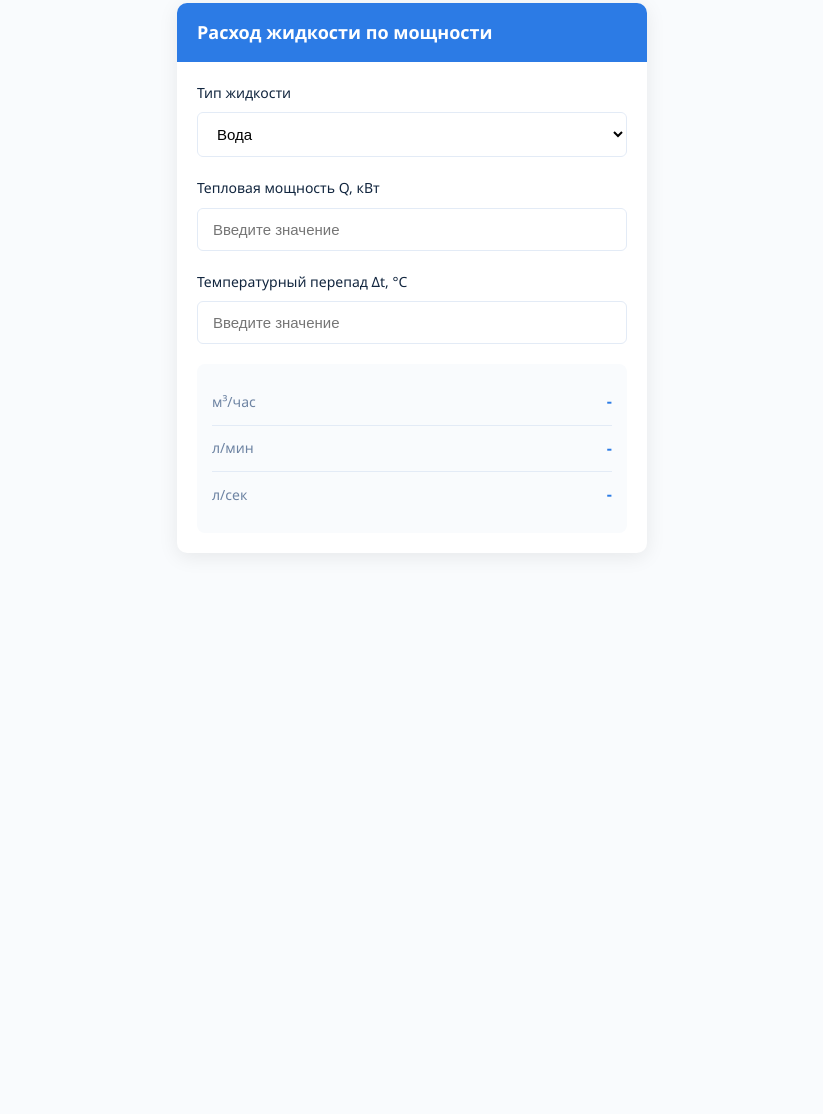
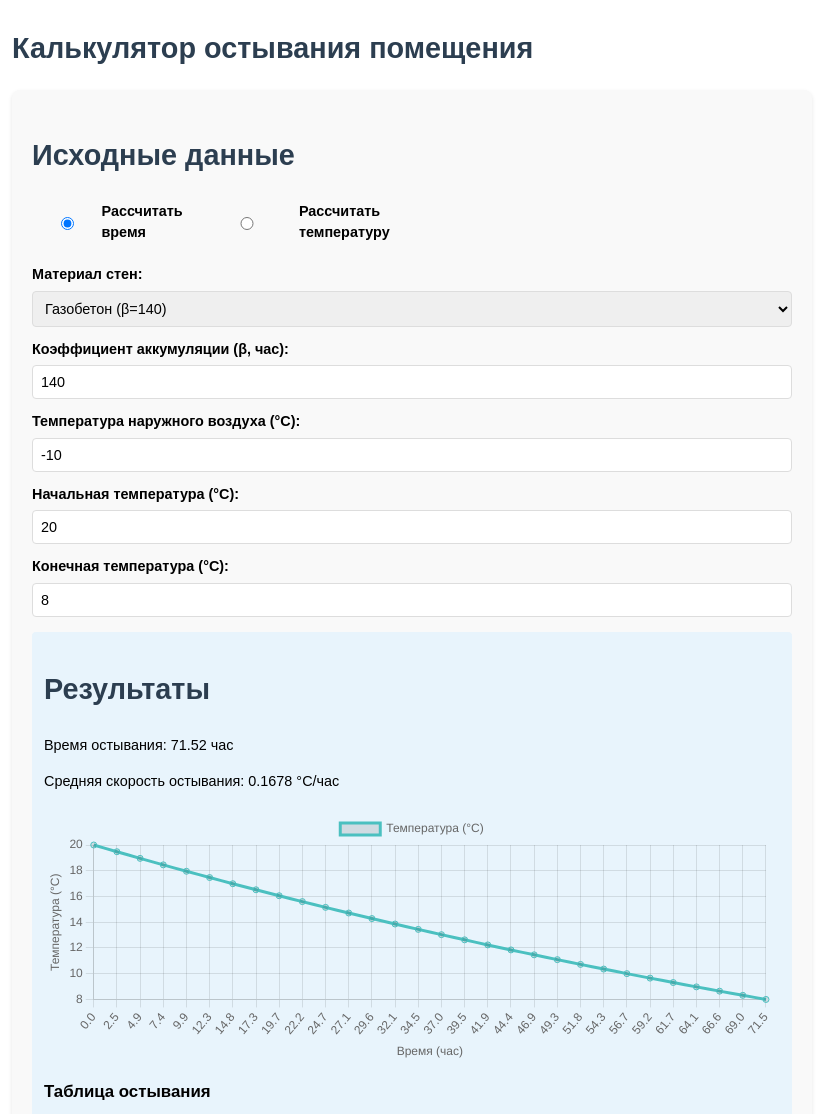
Before and after one commit to galfdesign/koeftime, a plain HTML site: page index.html in a window 1280 px wide. Shown: the part 12-1126 px from the top of the page, without its empty margins (228-1051 px from the left). Before the commit the page ends 800 px from the top, so only its background shows below. Drawn offline with nearby package versions, Linux system fonts and the light colour scheme.

Commit message:
Update index.html

```diff
--- a/index.html
+++ b/index.html
@@ -3,240 +3,332 @@
 <head>
     <meta charset="UTF-8">
     <meta name="viewport" content="width=device-width, initial-scale=1.0">
-    <title>Расход жидкости по мощности</title>
+    <title>Калькулятор остывания помещения</title>
     <style>
-        :root {
-            --main-color: #2c7be5;
-            --border-color: #e3ebf6;
-            --text-color: #12263f;
-            --bg-color: #f9fbfd;
-            --input-bg: #ffffff;
-        }
-
-        * {
-            box-sizing: border-box;
-            margin: 0;
-            padding: 0;
-        }
-
         body {
-            font-family: 'Segoe UI', Tahoma, Geneva, Verdana, sans-serif;
-            background-color: var(--bg-color);
-            color: var(--text-color);
-            line-height: 1.6;
-            padding: 0;
-            margin: 0;
-        }
-
-        .container {
-            max-width: 500px;
+            font-family: Arial, sans-serif;
+            max-width: 800px;
             margin: 0 auto;
             padding: 15px;
+            line-height: 1.5;
         }
-
+        h1, h2 {
+            color: #2c3e50;
+            font-size: 1.5rem;
+        }
         .calculator {
-            background-color: white;
-            border-radius: 10px;
-            box-shadow: 0 4px 20px rgba(0, 0, 0, 0.08);
-            overflow: hidden;
-            margin-bottom: 20px;
+            background-color: #f9f9f9;
+            border-radius: 8px;
+            padding: 15px;
+            margin-bottom: 15px;
+            box-shadow: 0 2px 4px rgba(0,0,0,0.1);
         }
-
-        .calculator-header {
-            background-color: var(--main-color);
-            color: white;
-            padding: 15px 20px;
-            font-size: 18px;
-            font-weight: 600;
+        .form-group {
+            margin-bottom: 12px;
         }
-
-        .calculator-body {
+        label {
+            display: block;
+            margin-bottom: 5px;
+            font-weight: bold;
+            font-size: 0.9rem;
+        }
+        input, select {
+            width: 100%;
+            padding: 8px;
+            border: 1px solid #ddd;
+            border-radius: 4px;
+            box-sizing: border-box;
+            font-size: 0.9rem;
+        }
+        .result {
+            margin-top: 15px;
+            padding: 12px;
+            background-color: #e8f4fc;
+            border-radius: 4px;
+            font-size: 0.9rem;
+        }
+        .chart-container {
+            margin-top: 20px;
+            height: 250px;
+        }
+        table {
+            width: 100%;
+            border-collapse: collapse;
+            margin-top: 15px;
+            font-size: 0.8rem;
+        }
+        th, td {
+            border: 1px solid #ddd;
+            padding: 6px;
+            text-align: left;
+        }
+        th {
+            background-color: #f2f2f2;
+        }
+        .mode-selector {
+            margin-bottom: 15px;
+            display: flex;
+            flex-wrap: wrap;
+            gap: 10px;
+        }
+        .mode-selector label {
+            display: flex;
+            align-items: center;
+            margin-right: 0;
+            cursor: pointer;
+            font-size: 0.9rem;
+        }
+        @media (min-width: 600px) {
+            body {
                 padding: 20px;
             }
-
-        .input-group {
-            margin-bottom: 20px;
+            h1, h2 {
+                font-size: 1.8rem;
             }
-
-        .input-group label {
-            display: block;
-            margin-bottom: 8px;
-            font-size: 14px;
-            font-weight: 500;
-            color: var(--text-color);
+            .calculator {
+                padding: 20px;
             }
-
-        .input-group input,
-        .input-group select {
-            width: 100%;
-            padding: 12px 15px;
-            border: 1px solid var(--border-color);
-            border-radius: 6px;
-            font-size: 15px;
-            background-color: var(--input-bg);
-            transition: border-color 0.2s;
-        }
-
-        .input-group input:focus,
-        .input-group select:focus {
-            outline: none;
-            border-color: var(--main-color);
-            box-shadow: 0 0 0 3px rgba(44, 123, 229, 0.1);
-        }
-
-        .results {
-            background-color: var(--bg-color);
-            border-radius: 8px;
-            padding: 15px;
-            margin-top: 10px;
-        }
-
-        .result-item {
-            display: flex;
-            justify-content: space-between;
-            align-items: center;
-            padding: 10px 0;
-            border-bottom: 1px solid var(--border-color);
-        }
-
-        .result-item:last-child {
-            border-bottom: none;
-        }
-
-        .result-label {
-            font-size: 14px;
-            color: #6e84a3;
-        }
-
-        .result-value {
-            font-size: 16px;
-            font-weight: 600;
-            color: var(--main-color);
-        }
-
-        @media (max-width: 480px) {
-            .container {
-                padding: 10px;
-            }
-
-            .calculator-header {
-                padding: 12px 15px;
-                font-size: 16px;
-            }
-
-            .calculator-body {
-                padding: 15px;
-            }
-
-            .input-group input,
-            .input-group select {
-                padding: 10px 12px;
-                font-size: 14px;
+            table {
+                font-size: 0.9rem;
             }
         }
     </style>
 </head>
 <body>
-    <div class="container">
+    <h1>Калькулятор остывания помещения</h1>
+
     <div class="calculator">
-            <div class="calculator-header">
-                Расход жидкости по мощности
+        <h2>Исходные данные</h2>
+
+        <div class="mode-selector">
+            <label>
+                <input type="radio" name="mode" value="time" checked> Рассчитать время
+            </label>
+            <label>
+                <input type="radio" name="mode" value="temp"> Рассчитать температуру
+            </label>
         </div>
-            <div class="calculator-body">
-                <div class="input-group">
-                    <label for="fluidType">Тип жидкости</label>
-                    <select id="fluidType">
-                        <option value="water">Вода</option>
-                        <option value="glycol">Гликоль (30%)</option>
+
+        <div class="form-group">
+            <label for="buildingType">Материал стен:</label>
+            <select id="buildingType">
+                <option value="140">Газобетон (β=140)</option>
+                <option value="62">Кирпич (β=62)</option>
+                <option value="123">Дерево (β=123)</option>
+                <option value="25">Каркас (β=25)</option>
+                <option value="20">Другое (указать коэффициент)</option>
             </select>
         </div>
 
-                <div class="input-group">
-                    <label for="power">Тепловая мощность Q, кВт</label>
-                    <input type="number" id="power" placeholder="Введите значение">
+        <div class="form-group">
+            <label for="beta">Коэффициент аккумуляции (β, час):</label>
+            <input type="number" id="beta" value="140" min="1" step="1">
         </div>
 
-                <div class="input-group">
-                    <label for="deltaTemp">Температурный перепад ∆t, °C</label>
-                    <input type="number" id="deltaTemp" placeholder="Введите значение">
+        <div class="form-group">
+            <label for="tout">Температура наружного воздуха (°C):</label>
+            <input type="number" id="tout" value="-10" step="0.1">
         </div>
 
-                <div class="results">
-                    <div class="result-item">
-                        <span class="result-label">м³/час</span>
-                        <span id="result-m3" class="result-value">-</span>
+        <div class="form-group">
+            <label for="t1">Начальная температура (°C):</label>
+            <input type="number" id="t1" value="20" step="0.1">
         </div>
-                    <div class="result-item">
-                        <span class="result-label">л/мин</span>
-                        <span id="result-lmin" class="result-value">-</span>
+
+        <div class="form-group" id="t2-group">
+            <label for="t2">Конечная температура (°C):</label>
+            <input type="number" id="t2" value="8" step="0.1">
         </div>
-                    <div class="result-item">
-                        <span class="result-label">л/сек</span>
-                        <span id="result-lsec" class="result-value">-</span>
+
+        <div class="form-group" id="time-group" style="display: none;">
+            <label for="time">Время остывания (час):</label>
+            <input type="number" id="time" value="10" step="0.1">
         </div>
+
+        <div id="result" class="result">
+            <h2>Результаты</h2>
+            <p id="resultTimeText">Время остывания: <span id="resultTime"></span> час</p>
+            <p id="resultTempText" style="display: none;">Конечная температура: <span id="resultTemp"></span> °C</p>
+            <p>Средняя скорость остывания: <span id="resultSpeed"></span> °C/час</p>
+
+            <div class="chart-container">
+                <canvas id="coolingChart"></canvas>
             </div>
+
+            <h3>Таблица остывания</h3>
+            <div style="overflow-x: auto;">
+                <table id="coolingTable">
+                    <thead>
+                        <tr>
+                            <th>Время (час)</th>
+                            <th>Температура (°C)</th>
+                            <th>Скорость (°C/час)</th>
+                        </tr>
+                    </thead>
+                    <tbody></tbody>
+                </table>
             </div>
         </div>
     </div>
 
+    <script src="https://cdn.jsdelivr.net/npm/chart.js"></script>
     <script>
-        // Получаем элементы DOM
-        const fluidTypeSelect = document.getElementById('fluidType');
-        const powerInput = document.getElementById('power');
-        const deltaTempInput = document.getElementById('deltaTemp');
-        const resultM3 = document.getElementById('result-m3');
-        const resultLMin = document.getElementById('result-lmin');
-        const resultLSec = document.getElementById('result-lsec');
+        let coolingChart = null;
 
-        // Коэффициенты для разных жидкостей (кВт·ч/(м³·°C))
-        const fluidCoefficients = {
-            water: 1.163,
-            glycol: 0.96 // Примерное значение для 30% гликоля
-        };
+        // Инициализация калькулятора
+        document.addEventListener('DOMContentLoaded', function() {
+            // Назначаем обработчики событий
+            document.getElementById('buildingType').addEventListener('change', updateCalculation);
+            document.getElementById('beta').addEventListener('input', updateCalculation);
+            document.getElementById('tout').addEventListener('input', updateCalculation);
+            document.getElementById('t1').addEventListener('input', updateCalculation);
+            document.getElementById('t2').addEventListener('input', updateCalculation);
+            document.getElementById('time').addEventListener('input', updateCalculation);
 
-        // Функция для форматирования числа с двумя знаками после запятой
-        function formatNumber(num) {
-            return num.toLocaleString('ru-RU', {
-                minimumFractionDigits: 2,
-                maximumFractionDigits: 2
+            document.querySelectorAll('input[name="mode"]').forEach(radio => {
+                radio.addEventListener('change', function() {
+                    if (this.value === 'time') {
+                        document.getElementById('t2-group').style.display = 'block';
+                        document.getElementById('time-group').style.display = 'none';
+                        document.getElementById('resultTimeText').style.display = 'block';
+                        document.getElementById('resultTempText').style.display = 'none';
+                    } else {
+                        document.getElementById('t2-group').style.display = 'none';
+                        document.getElementById('time-group').style.display = 'block';
+                        document.getElementById('resultTimeText').style.display = 'none';
+                        document.getElementById('resultTempText').style.display = 'block';
+                    }
+                    updateCalculation();
+                });
+            });
+
+            // Первоначальный расчет
+            updateCalculation();
+        });
+
+        // Обновляем коэффициент при выборе типа материала
+        document.getElementById('buildingType').addEventListener('change', function() {
+            document.getElementById('beta').value = this.value;
+            updateCalculation();
+        });
+
+        function updateCalculation() {
+            // Получаем входные данные
+            const beta = parseFloat(document.getElementById('beta').value);
+            const tout = parseFloat(document.getElementById('tout').value);
+            const t1 = parseFloat(document.getElementById('t1').value);
+            const mode = document.querySelector('input[name="mode"]:checked').value;
+
+            let time, t2;
+
+            if (mode === 'time') {
+                // Режим расчета времени - используем заданную конечную температуру
+                t2 = parseFloat(document.getElementById('t2').value);
+                // Формула для расчета времени: z = β * ln((t1 - tн) / (t2 - tн))
+                time = beta * Math.log((t1 - tout) / (t2 - tout));
+                document.getElementById('resultTime').textContent = time.toFixed(2);
+                document.getElementById('resultTempText').style.display = 'none';
+                document.getElementById('resultTimeText').style.display = 'block';
+                document.getElementById('time').value = time.toFixed(2);
+            } else {
+                // Режим расчета температуры - используем заданное время
+                time = parseFloat(document.getElementById('time').value);
+                // Формула для расчета температуры: t2 = tн + (t1 - tн) * exp(-z/β)
+                t2 = tout + (t1 - tout) * Math.exp(-time / beta);
+                document.getElementById('resultTemp').textContent = t2.toFixed(2);
+                document.getElementById('resultTimeText').style.display = 'none';
+                document.getElementById('resultTempText').style.display = 'block';
+                document.getElementById('t2').value = t2.toFixed(2);
+            }
+
+            // Рассчитываем среднюю скорость остывания
+            const speed = (t1 - t2) / time;
+
+            // Отображаем результаты
+            document.getElementById('resultSpeed').textContent = speed.toFixed(4);
+
+            // Генерируем данные для графика и таблицы
+            generateCoolingData(beta, tout, t1, time, t2);
+        }
+
+        function generateCoolingData(beta, tout, t1, totalTime, targetT2) {
+            const timeSteps = [];
+            const tempSteps = [];
+            const speedSteps = [];
+
+            const tableBody = document.querySelector('#coolingTable tbody');
+            tableBody.innerHTML = '';
+
+            // Рассчитываем данные для каждого часа
+            const steps = Math.min(30, Math.ceil(totalTime) + 2);
+            for (let i = 0; i < steps; i++) {
+                const z = i * (totalTime / (steps - 1));
+                const t = tout + (t1 - tout) * Math.exp(-z / beta);
+                let speed = 0;
+
+                if (i > 0) {
+                    const prevT = tempSteps[i-1];
+                    const prevZ = timeSteps[i-1];
+                    speed = (prevT - t) / (z - prevZ);
+                }
+
+                timeSteps.push(z);
+                tempSteps.push(t);
+                speedSteps.push(speed);
+
+                // Добавляем строку в таблицу
+                const row = document.createElement('tr');
+                row.innerHTML = `
+                    <td>${z.toFixed(2)}</td>
+                    <td>${t.toFixed(2)}</td>
+                    <td>${i > 0 ? speed.toFixed(4) : '-'}</td>
+                `;
+                tableBody.appendChild(row);
+            }
+
+            // Создаем или обновляем график
+            drawChart(timeSteps, tempSteps, targetT2);
+        }
+
+        function drawChart(timeData, tempData, targetT2) {
+            const ctx = document.getElementById('coolingChart').getContext('2d');
+
+            if (coolingChart) {
+                coolingChart.destroy();
+            }
+
+            coolingChart = new Chart(ctx, {
+                type: 'line',
+                data: {
+                    labels: timeData.map(t => t.toFixed(1)),
+                    datasets: [{
+                        label: 'Температура (°C)',
+                        data: tempData,
+                        borderColor: 'rgb(75, 192, 192)',
+                        tension: 0.1,
+                        fill: false
+                    }]
+                },
+                options: {
+                    responsive: true,
+                    maintainAspectRatio: false,
+                    scales: {
+                        x: {
+                            title: {
+                                display: true,
+                                text: 'Время (час)'
+                            }
+                        },
+                        y: {
+                            title: {
+                                display: true,
+                                text: 'Температура (°C)'
+                            }
+                        }
+                    }
+                }
             });
         }
-
-        // Функция для расчета расхода жидкости
-        function calculateFlow() {
-            // Получаем текущие значения
-            const fluidType = fluidTypeSelect.value;
-            const power = parseFloat(powerInput.value);
-            const deltaTemp = parseFloat(deltaTempInput.value);
-
-            // Проверяем, что значения введены корректно
-            if (isNaN(power) || isNaN(deltaTemp) || deltaTemp === 0) {
-                resultM3.textContent = '-';
-                resultLMin.textContent = '-';
-                resultLSec.textContent = '-';
-                return;
-            }
-
-            // Получаем коэффициент для выбранной жидкости
-            const coefficient = fluidCoefficients[fluidType];
-
-            // Рассчитываем расход жидкости в м³/час
-            const flowRateM3 = power / (deltaTemp * coefficient);
-
-            // Конвертируем в другие единицы
-            const flowRateLMin = flowRateM3 * 1000 / 60; // м³/ч → л/мин
-            const flowRateLSec = flowRateLMin / 60;     // л/мин → л/сек
-
-            // Форматируем результаты
-            resultM3.textContent = formatNumber(flowRateM3);
-            resultLMin.textContent = formatNumber(flowRateLMin);
-            resultLSec.textContent = formatNumber(flowRateLSec);
-        }
-
-        // Добавляем обработчики событий для динамического расчета
-        fluidTypeSelect.addEventListener('change', calculateFlow);
-        powerInput.addEventListener('input', calculateFlow);
-        deltaTempInput.addEventListener('input', calculateFlow);
     </script>
 </body>
 </html>
```
Lines whose indentation alone changed are shown as unchanged.
